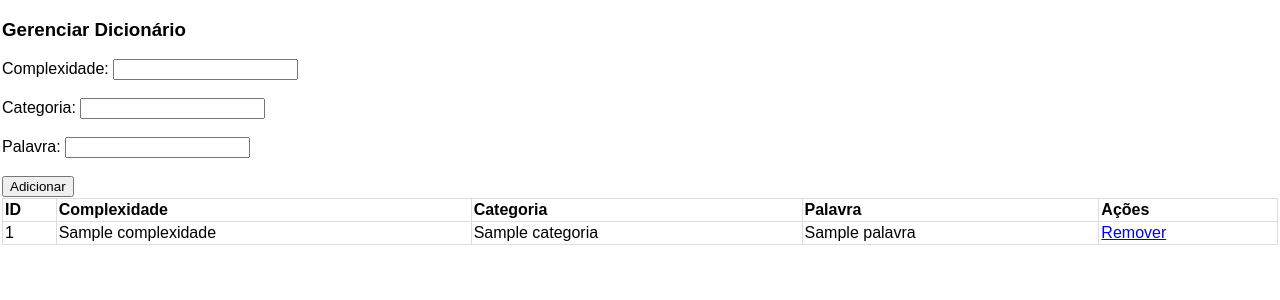
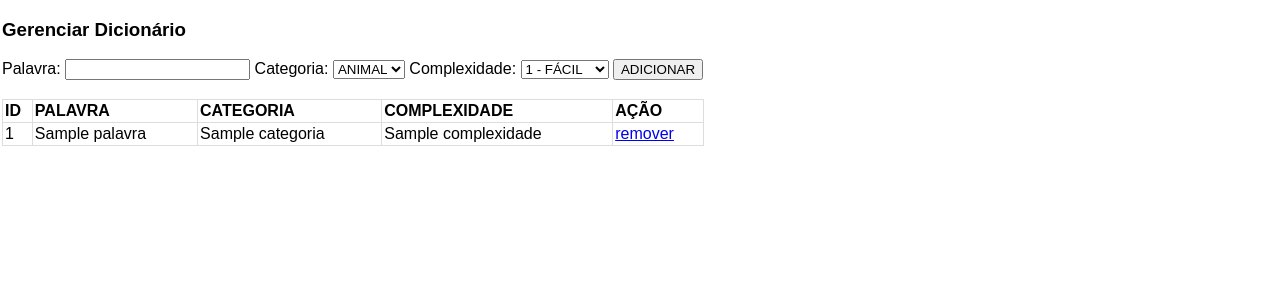
Before and after one commit to amsilva/getword-api, a Flask app: template templates/crud.html in a window 1280 px wide. Shown: the top 300 px of the page. Run offline with Flask 3, Linux system fonts and the light colour scheme; the template is opened without the code that fills it: most values are stand-ins (such as "Sample title", 1, 10 or a date in 2020).

Commit message:
melhoria no html crud page

```diff
--- a/templates/crud.html
+++ b/templates/crud.html
@@ -6,7 +6,7 @@
     <title>CRUD de Dicionário</title>
     <style>
         body { font-family: Arial; margin: 2px; }
-        table { width: 100%; border-collapse: collapse; margin-top: 1px; }
+        table { width: 55%; border-collapse: collapse; margin-top: 1px; }
         th, td { padding: 2px; text-align: left; border: 1px solid #ddd; }
         form { margin-top: 2px; }
     </style>
@@ -17,16 +17,33 @@
 
     <!-- Formulário para adicionar uma palavra -->
     <form action="/wlist/crud" method="POST">
-        <label for="complexidade">Complexidade:</label>
-        <input type="number" id="complexidade" name="complexidade" required>
-        <br><br>
-        <label for="categoria">Categoria:</label>
-        <input type="text" id="categoria" name="categoria" required>
-        <br><br>
+        <!-- Campo Palavra -->
         <label for="palavra">Palavra:</label>
         <input type="text" id="palavra" name="palavra" required>
+
+        <!-- Campo Categoria -->
+        <label for="categoria">Categoria:</label>
+        <select id="categoria" name="categoria" required>
+            <option value="ANIMAL">ANIMAL</option>
+            <option value="FRUTA">FRUTA</option>
+            <option value="NOME">NOME</option>
+            <option value="PAIS">PAIS</option>
+            <option value="TIME">TIME</option>
+            <option value="VERBO">VERBO</option>
+        </select>
+
+        <!-- Campo Complexidade -->
+        <label for="complexidade">Complexidade:</label>
+        <select id="complexidade" name="complexidade" required>
+            <option value="1">1 - FÁCIL</option>
+            <option value="2">2 - MÉDIO</option>
+            <option value="3">3 - DIFÍCIL</option>
+        </select>
+
+        <!-- Botão de Envio -->
+        <button type="submit">ADICIONAR</button>
         <br><br>
-        <button type="submit">Adicionar</button>
+
     </form>
 
     <!-- Exibindo as palavras no banco de dados -->
@@ -34,20 +51,20 @@
         <thead>
             <tr>
                 <th>ID</th>
-                <th>Complexidade</th>
-                <th>Categoria</th>
-                <th>Palavra</th>
-                <th>Ações</th>
+                <th>PALAVRA</th>
+                <th>CATEGORIA</th>
+                <th>COMPLEXIDADE</th>
+                <th>AÇÃO</th>
             </tr>
         </thead>
         <tbody>
             {% for palavra in palavras %}
             <tr>
                 <td>{{ palavra.id }}</td>
+                <td>{{ palavra.palavra }}</td>
+                <td>{{ palavra.categoria }}</td>
                 <td>{{ palavra.complexidade }}</td>
-                <td>{{ palavra.categoria }}</td>
-                <td>{{ palavra.palavra }}</td>
-                <td><a href="{{ url_for('remove', id=palavra.id) }}">Remover</a></td>
+                <td><a href="{{ url_for('remove', id=palavra.id) }}">remover</a></td>
             </tr>
             {% endfor %}
         </tbody>
```
Also changed, not shown: dbsquema.py (renamed from projeto/dbsquema.py), dicionario.db.
